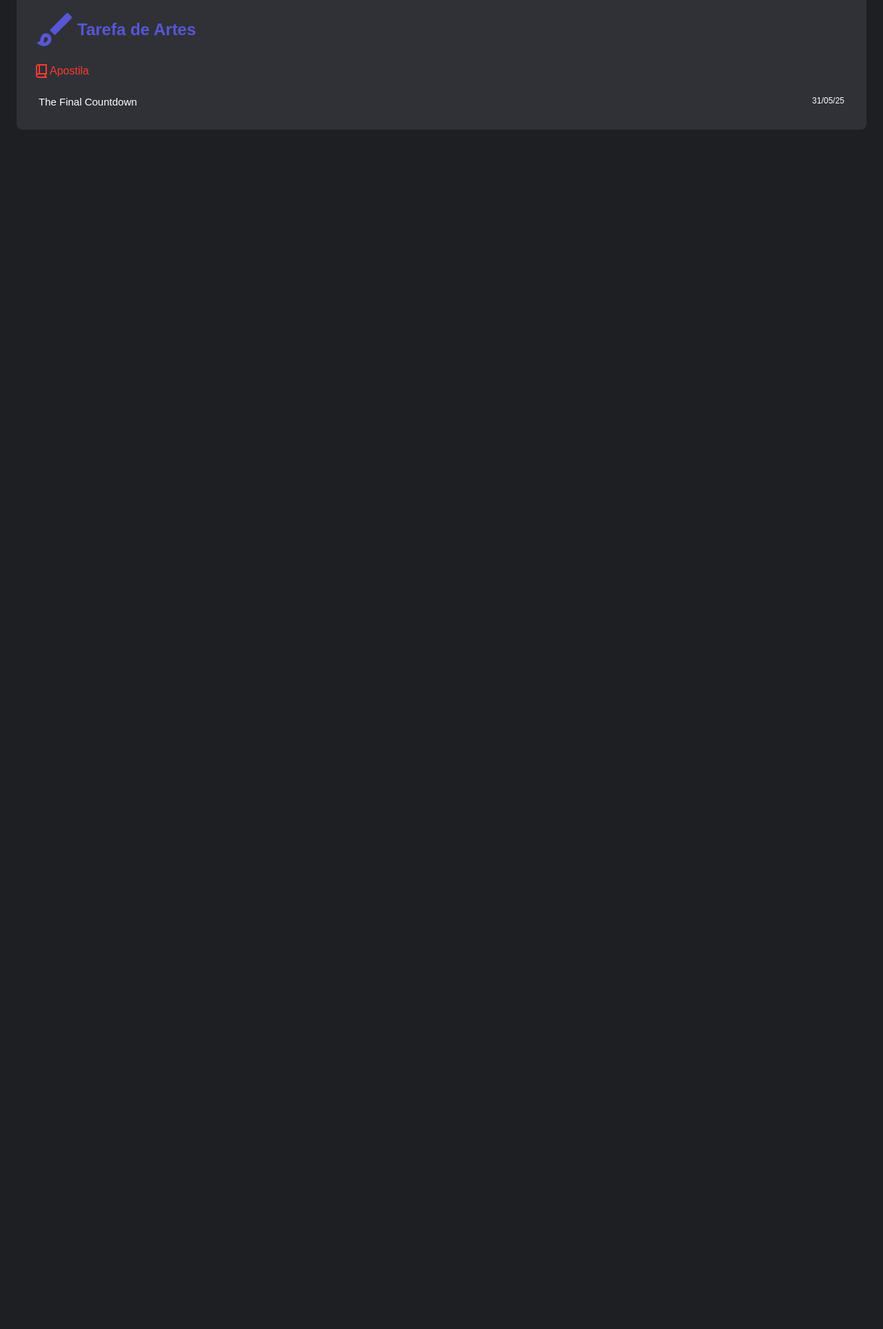
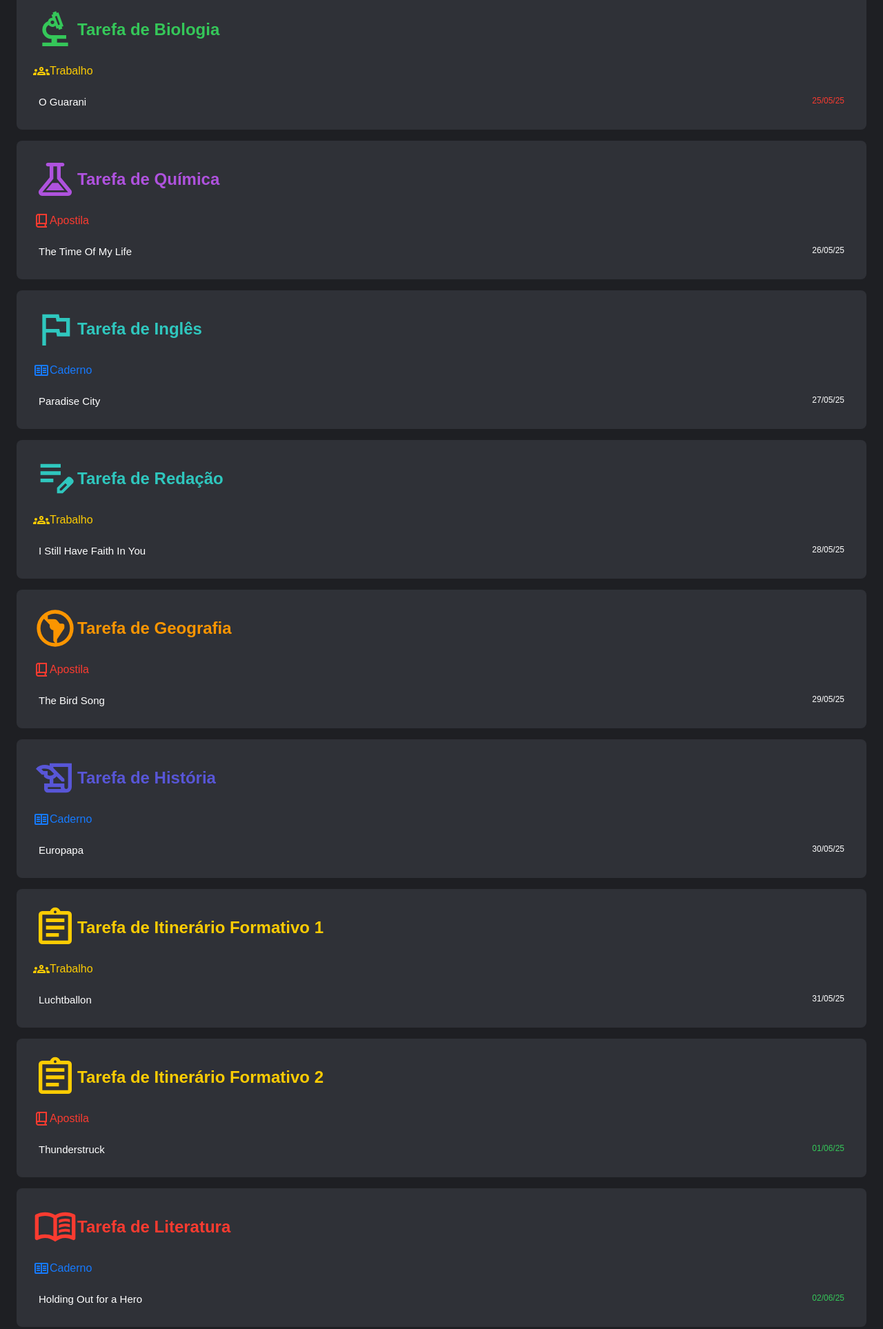
Before and after one commit to lucuinhas/homework-thing-test, a plain HTML site: page index.html in a window 1280 px wide. Shown: the part 29-1956 px from the top of the page at 69% size. Before the commit the page ends 800 px from the top, so only its background shows below. Drawn offline with Linux system fonts and the light colour scheme.

Commit message:
added all subject and homework type images, removed some console logs, added sorting homework by date

```diff
--- a/data/homework.json
+++ b/data/homework.json
@@ -1,9 +1,107 @@
 [
   {
     "subject": "arts",
+    "date": "08/06/25",
+    "type": "notebook",
+    "simpleDescription": "Beyond the Sea",
+    "complicatedDescription": "We're leaving together, but still, it's farewell\nAnd maybe we'll come back to Earth, who can tell?\nI guess there is no one to blame\nWe're leaving ground (Leaving ground)\nWill things ever be the same again?\n\nIt's the final countdown\nThe final countdown\n\nOh-oh, we're heading for Venus (Venus)\nAnd still, we stand tall\n'Cause maybe they've seen us\nAnd welcome us all, yeah\nWith so many light years to go\nAnd things to be found (To be found)\nI'm sure that we'll all miss her so\n\nIt's the final countdown\nThe final countdown\nThe final countdown (Final countdown)\nOh, oh-oh, oh-oh-ohh"
+  },
+  {
+    "subject": "biology",
+    "date": "25/05/25",
+    "type": "project",
+    "simpleDescription": "O Guarani",
+    "complicatedDescription": "We're leaving together, but still, it's farewell\nAnd maybe we'll come back to Earth, who can tell?\nI guess there is no one to blame\nWe're leaving ground (Leaving ground)\nWill things ever be the same again?\n\nIt's the final countdown\nThe final countdown\n\nOh-oh, we're heading for Venus (Venus)\nAnd still, we stand tall\n'Cause maybe they've seen us\nAnd welcome us all, yeah\nWith so many light years to go\nAnd things to be found (To be found)\nI'm sure that we'll all miss her so\n\nIt's the final countdown\nThe final countdown\nThe final countdown (Final countdown)\nOh, oh-oh, oh-oh-ohh"
+  },
+  {
+    "subject": "chemistry",
+    "date": "26/05/25",
+    "type": "textbook",
+    "simpleDescription": "The Time Of My Life",
+    "complicatedDescription": "We're leaving together, but still, it's farewell\nAnd maybe we'll come back to Earth, who can tell?\nI guess there is no one to blame\nWe're leaving ground (Leaving ground)\nWill things ever be the same again?\n\nIt's the final countdown\nThe final countdown\n\nOh-oh, we're heading for Venus (Venus)\nAnd still, we stand tall\n'Cause maybe they've seen us\nAnd welcome us all, yeah\nWith so many light years to go\nAnd things to be found (To be found)\nI'm sure that we'll all miss her so\n\nIt's the final countdown\nThe final countdown\nThe final countdown (Final countdown)\nOh, oh-oh, oh-oh-ohh"
+  },
+  {
+    "subject": "english",
+    "date": "27/05/25",
+    "type": "notebook",
+    "simpleDescription": "Paradise City",
+    "complicatedDescription": "We're leaving together, but still, it's farewell\nAnd maybe we'll come back to Earth, who can tell?\nI guess there is no one to blame\nWe're leaving ground (Leaving ground)\nWill things ever be the same again?\n\nIt's the final countdown\nThe final countdown\n\nOh-oh, we're heading for Venus (Venus)\nAnd still, we stand tall\n'Cause maybe they've seen us\nAnd welcome us all, yeah\nWith so many light years to go\nAnd things to be found (To be found)\nI'm sure that we'll all miss her so\n\nIt's the final countdown\nThe final countdown\nThe final countdown (Final countdown)\nOh, oh-oh, oh-oh-ohh"
+  },
+  {
+    "subject": "essay",
+    "date": "28/05/25",
+    "type": "project",
+    "simpleDescription": "I Still Have Faith In You",
+    "complicatedDescription": "We're leaving together, but still, it's farewell\nAnd maybe we'll come back to Earth, who can tell?\nI guess there is no one to blame\nWe're leaving ground (Leaving ground)\nWill things ever be the same again?\n\nIt's the final countdown\nThe final countdown\n\nOh-oh, we're heading for Venus (Venus)\nAnd still, we stand tall\n'Cause maybe they've seen us\nAnd welcome us all, yeah\nWith so many light years to go\nAnd things to be found (To be found)\nI'm sure that we'll all miss her so\n\nIt's the final countdown\nThe final countdown\nThe final countdown (Final countdown)\nOh, oh-oh, oh-oh-ohh"
+  },
+  {
+    "subject": "geography",
+    "date": "29/05/25",
+    "type": "textbook",
+    "simpleDescription": "The Bird Song",
+    "complicatedDescription": "We're leaving together, but still, it's farewell\nAnd maybe we'll come back to Earth, who can tell?\nI guess there is no one to blame\nWe're leaving ground (Leaving ground)\nWill things ever be the same again?\n\nIt's the final countdown\nThe final countdown\n\nOh-oh, we're heading for Venus (Venus)\nAnd still, we stand tall\n'Cause maybe they've seen us\nAnd welcome us all, yeah\nWith so many light years to go\nAnd things to be found (To be found)\nI'm sure that we'll all miss her so\n\nIt's the final countdown\nThe final countdown\nThe final countdown (Final countdown)\nOh, oh-oh, oh-oh-ohh"
+  },
+  {
+    "subject": "history",
+    "date": "30/05/25",
+    "type": "notebook",
+    "simpleDescription": "Europapa",
+    "complicatedDescription": "We're leaving together, but still, it's farewell\nAnd maybe we'll come back to Earth, who can tell?\nI guess there is no one to blame\nWe're leaving ground (Leaving ground)\nWill things ever be the same again?\n\nIt's the final countdown\nThe final countdown\n\nOh-oh, we're heading for Venus (Venus)\nAnd still, we stand tall\n'Cause maybe they've seen us\nAnd welcome us all, yeah\nWith so many light years to go\nAnd things to be found (To be found)\nI'm sure that we'll all miss her so\n\nIt's the final countdown\nThe final countdown\nThe final countdown (Final countdown)\nOh, oh-oh, oh-oh-ohh"
+  },
+  {
+    "subject": "if1",
     "date": "31/05/25",
+    "type": "project",
+    "simpleDescription": "Luchtballon",
+    "complicatedDescription": "We're leaving together, but still, it's farewell\nAnd maybe we'll come back to Earth, who can tell?\nI guess there is no one to blame\nWe're leaving ground (Leaving ground)\nWill things ever be the same again?\n\nIt's the final countdown\nThe final countdown\n\nOh-oh, we're heading for Venus (Venus)\nAnd still, we stand tall\n'Cause maybe they've seen us\nAnd welcome us all, yeah\nWith so many light years to go\nAnd things to be found (To be found)\nI'm sure that we'll all miss her so\n\nIt's the final countdown\nThe final countdown\nThe final countdown (Final countdown)\nOh, oh-oh, oh-oh-ohh"
+  },
+  {
+    "subject": "if2",
+    "date": "01/06/25",
     "type": "textbook",
-    "simpleDescription": "The Final Countdown",
+    "simpleDescription": "Thunderstruck",
+    "complicatedDescription": "We're leaving together, but still, it's farewell\nAnd maybe we'll come back to Earth, who can tell?\nI guess there is no one to blame\nWe're leaving ground (Leaving ground)\nWill things ever be the same again?\n\nIt's the final countdown\nThe final countdown\n\nOh-oh, we're heading for Venus (Venus)\nAnd still, we stand tall\n'Cause maybe they've seen us\nAnd welcome us all, yeah\nWith so many light years to go\nAnd things to be found (To be found)\nI'm sure that we'll all miss her so\n\nIt's the final countdown\nThe final countdown\nThe final countdown (Final countdown)\nOh, oh-oh, oh-oh-ohh"
+  },
+  {
+    "subject": "literature",
+    "date": "02/06/25",
+    "type": "notebook",
+    "simpleDescription": "Holding Out for a Hero",
+    "complicatedDescription": "We're leaving together, but still, it's farewell\nAnd maybe we'll come back to Earth, who can tell?\nI guess there is no one to blame\nWe're leaving ground (Leaving ground)\nWill things ever be the same again?\n\nIt's the final countdown\nThe final countdown\n\nOh-oh, we're heading for Venus (Venus)\nAnd still, we stand tall\n'Cause maybe they've seen us\nAnd welcome us all, yeah\nWith so many light years to go\nAnd things to be found (To be found)\nI'm sure that we'll all miss her so\n\nIt's the final countdown\nThe final countdown\nThe final countdown (Final countdown)\nOh, oh-oh, oh-oh-ohh"
+  },
+  {
+    "subject": "maths",
+    "date": "03/06/25",
+    "type": "project",
+    "simpleDescription": "The Ash Twin Project",
+    "complicatedDescription": "We're leaving together, but still, it's farewell\nAnd maybe we'll come back to Earth, who can tell?\nI guess there is no one to blame\nWe're leaving ground (Leaving ground)\nWill things ever be the same again?\n\nIt's the final countdown\nThe final countdown\n\nOh-oh, we're heading for Venus (Venus)\nAnd still, we stand tall\n'Cause maybe they've seen us\nAnd welcome us all, yeah\nWith so many light years to go\nAnd things to be found (To be found)\nI'm sure that we'll all miss her so\n\nIt's the final countdown\nThe final countdown\nThe final countdown (Final countdown)\nOh, oh-oh, oh-oh-ohh"
+  },
+  {
+    "subject": "pe",
+    "date": "04/06/25",
+    "type": "textbook",
+    "simpleDescription": "Outer Wilds",
+    "complicatedDescription": "We're leaving together, but still, it's farewell\nAnd maybe we'll come back to Earth, who can tell?\nI guess there is no one to blame\nWe're leaving ground (Leaving ground)\nWill things ever be the same again?\n\nIt's the final countdown\nThe final countdown\n\nOh-oh, we're heading for Venus (Venus)\nAnd still, we stand tall\n'Cause maybe they've seen us\nAnd welcome us all, yeah\nWith so many light years to go\nAnd things to be found (To be found)\nI'm sure that we'll all miss her so\n\nIt's the final countdown\nThe final countdown\nThe final countdown (Final countdown)\nOh, oh-oh, oh-oh-ohh"
+  },
+  {
+    "subject": "philosophy",
+    "date": "05/06/25",
+    "type": "notebook",
+    "simpleDescription": "Eagle",
+    "complicatedDescription": "We're leaving together, but still, it's farewell\nAnd maybe we'll come back to Earth, who can tell?\nI guess there is no one to blame\nWe're leaving ground (Leaving ground)\nWill things ever be the same again?\n\nIt's the final countdown\nThe final countdown\n\nOh-oh, we're heading for Venus (Venus)\nAnd still, we stand tall\n'Cause maybe they've seen us\nAnd welcome us all, yeah\nWith so many light years to go\nAnd things to be found (To be found)\nI'm sure that we'll all miss her so\n\nIt's the final countdown\nThe final countdown\nThe final countdown (Final countdown)\nOh, oh-oh, oh-oh-ohh"
+  },
+  {
+    "subject": "physics",
+    "date": "06/06/25",
+    "type": "project",
+    "simpleDescription": "When All Is Said and Done",
+    "complicatedDescription": "We're leaving together, but still, it's farewell\nAnd maybe we'll come back to Earth, who can tell?\nI guess there is no one to blame\nWe're leaving ground (Leaving ground)\nWill things ever be the same again?\n\nIt's the final countdown\nThe final countdown\n\nOh-oh, we're heading for Venus (Venus)\nAnd still, we stand tall\n'Cause maybe they've seen us\nAnd welcome us all, yeah\nWith so many light years to go\nAnd things to be found (To be found)\nI'm sure that we'll all miss her so\n\nIt's the final countdown\nThe final countdown\nThe final countdown (Final countdown)\nOh, oh-oh, oh-oh-ohh"
+  },
+  {
+    "subject": "portuguese",
+    "date": "07/06/25",
+    "type": "textbook",
+    "simpleDescription": "Cheri Cheri Lady",
     "complicatedDescription": "We're leaving together, but still, it's farewell\nAnd maybe we'll come back to Earth, who can tell?\nI guess there is no one to blame\nWe're leaving ground (Leaving ground)\nWill things ever be the same again?\n\nIt's the final countdown\nThe final countdown\n\nOh-oh, we're heading for Venus (Venus)\nAnd still, we stand tall\n'Cause maybe they've seen us\nAnd welcome us all, yeah\nWith so many light years to go\nAnd things to be found (To be found)\nI'm sure that we'll all miss her so\n\nIt's the final countdown\nThe final countdown\nThe final countdown (Final countdown)\nOh, oh-oh, oh-oh-ohh"
   }
 ]
--- a/src/homework.js
+++ b/src/homework.js
@@ -29,8 +29,41 @@ function homeworkTypeColor(homeworkType) {
 function loadHomework(homeworkData) {
     const template = document.getElementById("homework-template")
 
+    homeworkData.sort((a, b) => {
+        let [aDay, aMonth, aYear] = a.date.split('/').map(Number)
+        aYear += 2000
+
+        let aDate = new Date(aYear, aMonth - 1, aDay)
+        aDate.setHours(7, 0, 0, 0)
+
+        let [bDay, bMonth, bYear] = b.date.split('/').map(Number)
+        bYear += 2000
+
+        let bDate = new Date(bYear, bMonth - 1, bDay)
+        bDate.setHours(7, 0, 0, 0)
+
+        return aDate - bDate
+    })
+
     for(const homeworkUnit of homeworkData) {
         let homeworkListItem = template.content.cloneNode(true)
+
+        let homeworkDate = homeworkListItem.querySelector(".homework-date")
+        homeworkDate.textContent = homeworkUnit.date
+
+        let [day, month, year] = homeworkUnit.date.split('/').map(Number)
+        year += 2000
+
+        let date = new Date(year, month - 1, day)
+        date.setHours(7, 0, 0, 0)
+
+        if(date - Date.now() < 0) {
+            continue
+        } else if (date - Date.now() < 86400000) {
+            homeworkDate.style.color = "#FA3B30"
+        } else if (date - Date.now() > 604800000) {
+            homeworkDate.style.color = "#35C759"
+        }
 
         homeworkListItem.querySelector(".homework-subject-icon").src = "./images/subjects/" + homeworkUnit.subject + ".svg"
 
@@ -46,23 +79,6 @@ function loadHomework(homeworkData) {
         homeworkType.lastChild.textContent = homeworkTypeDisplayName(homeworkUnit.type)
         homeworkType.style.color = homeworkTypeColor(homeworkUnit.type)
 
-        let homeworkDate = homeworkListItem.querySelector(".homework-date")
-        homeworkDate.textContent = homeworkUnit.date
-
-        let [day, month, year] = homeworkUnit.date.split('/').map(Number)
-        year += 2000
-
-        let date = new Date(year, month - 1, day)
-        date.setHours(7, 0, 0, 0)
-
-        console.log(date - Date.now())
-        if (date - Date.now() < 86400000) {
-            homeworkDate.style.color = "#FA3B30"
-        } else if (date - Date.now() > 604800000) {
-            homeworkDate.style.color = "#35C759"
-        }
-
-
         document.body.appendChild(homeworkListItem)
     }
 }
--- a/src/subjects.js
+++ b/src/subjects.js
@@ -64,9 +64,9 @@ function subjectColor(subject) {
         case Subjects.arts:
             return "#5856D7"
         case Subjects.english:
-            return "#FA3B30"
+            return "#2FC7BE"
         case Subjects.essay:
-            return "#FA3B30"
+            return "#2FC7BE"
         case Subjects.philosophy:
             return "#5856D7"
         case Subjects.maths:
```
Also changed, not shown: index.html (+1 -0 lines), images/homework/notebook.svg (added), images/homework/project.svg (added), images/subjects/biology.svg (added), images/subjects/chemistry.svg (added), images/subjects/english.svg (added), images/subjects/essay.svg (added), images/subjects/geography.svg (added), images/subjects/history.svg (added), images/subjects/if1.svg (added), images/subjects/if2.svg (added), images/subjects/literature.svg (added), images/subjects/pe.svg (added), images/subjects/philosophy.svg (added), 2 more files.
